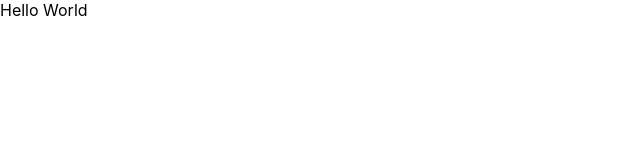
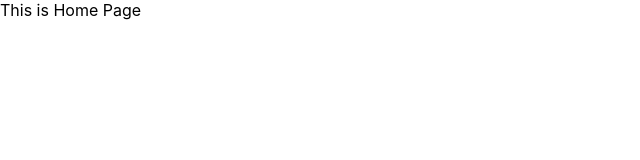
Before and after one commit to CurbYourStrangeness/twitter-clone, a React (Create React App) app in the folder client/: page / in a window 1280 px wide. Shown: the top 160 px of the page, without its empty margins (0-640 px from the left). Built offline with nearby package versions, Linux system fonts and the light colour scheme.

Commit message:
Modified App.js to display src/components/Home.js rendered content

```diff
--- a/client/src/App.js
+++ b/client/src/App.js
@@ -1,12 +1,17 @@
 import React, { Component } from 'react';
 import { BrowserRouter, Route, Switch } from 'react-router-dom'
 
+import Home from './components/Home'
 
 class App extends Component {
   render() {
     return (
-      <div className="App">
-        Hello World
+      <div>
+        <BrowserRouter>
+          <Switch>
+            <Route exact path="/" component={Home} />
+          </Switch>
+        </BrowserRouter>
       </div>
     );
   }
--- a/client/src/components/Home.js
+++ b/client/src/components/Home.js
@@ -2,7 +2,7 @@ import React, { Component } from 'react'
 
 const Home = () => (
    <div>
-    Thisis Home Page
+    This is Home Page
    </div>
  )
   export default Home
```
Also changed, not shown: client/src/components/Auth/Login.js (added, +10 -0 lines), client/src/components/Auth/Register.js (added, +10 -0 lines).
